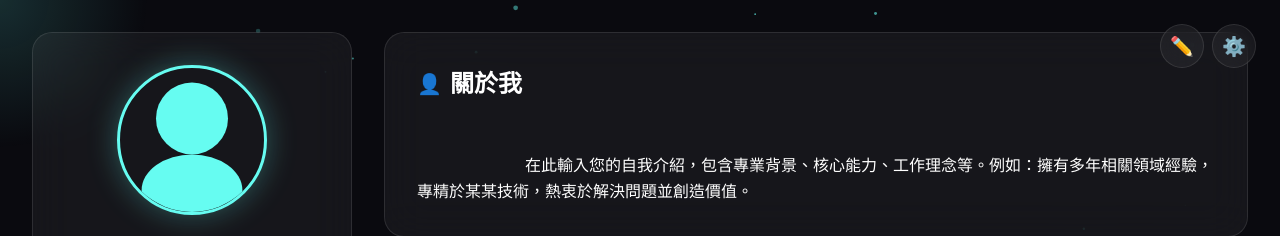
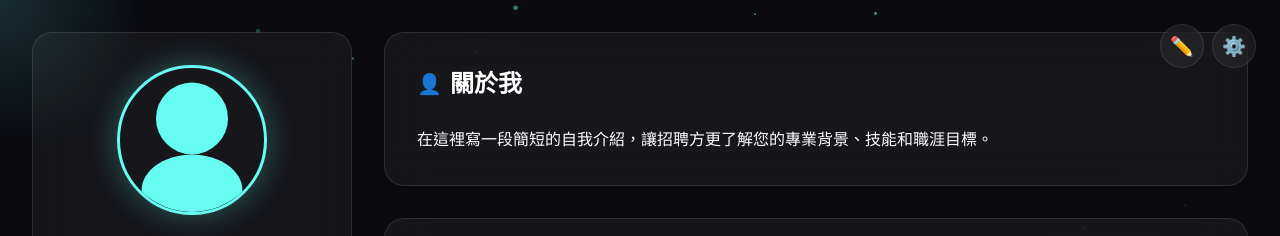
Before and after one commit to ga719061/resume-website, a plain HTML site: page index.html in a window 1280 px wide. Shown: the top 236 px of the page. Drawn offline with Linux system fonts and the light colour scheme.

Commit message:
feat: 調整關於區塊的預設文字並擴充多語言自我介紹提示選項

```diff
--- a/app.js
+++ b/app.js
@@ -329,7 +329,10 @@ const defaultValueMap = {
     'about-text': [
         '在這裡寫一段簡短的自我介紹，讓招聘方更了解您的專業背景、技能和職涯目標。',
         '在这里写一段简短的自我介绍，让招聘方更了解您的专业背景、技能和职业目标。',
-        'Write a brief introduction about yourself here, including your professional background, skills, and career goals.'
+        'Write a brief introduction about yourself here, including your professional background, skills, and career goals.',
+        '在此輸入您的自我介紹，包含專業背景、核心能力、工作理念等。例如：擁有多年相關領域經驗，專精於某某技術，熱衷於解決問題並創造價值。',
+        '在此输入您的自我介绍，包含专业背景、核心能力、工作理念等。',
+        'Enter your self-introduction here, including your professional background, core competencies, and work philosophy.'
     ],
     'jobTitle': ['職位名稱', '职位名称', 'Job Title'],
     'company': ['公司名稱', '公司名称', 'Company Name'],
--- a/index.html
+++ b/index.html
@@ -241,7 +241,7 @@
                 </h2>
                 <div class="section-content">
                     <p class="about-text editable" data-field="about" role="textbox" aria-label="自我介紹">
-                        在此輸入您的自我介紹，包含專業背景、核心能力、工作理念等。例如：擁有多年相關領域經驗，專精於某某技術，熱衷於解決問題並創造價值。</p>
+                        在這裡寫一段簡短的自我介紹，讓招聘方更了解您的專業背景、技能和職涯目標。</p>
                 </div>
             </section>
 
```
